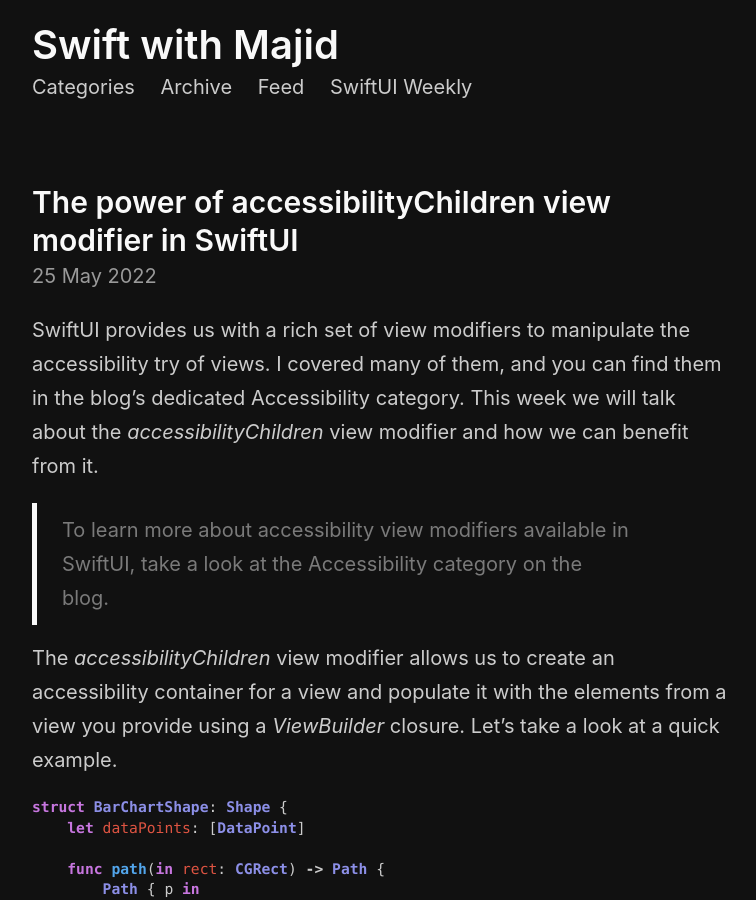
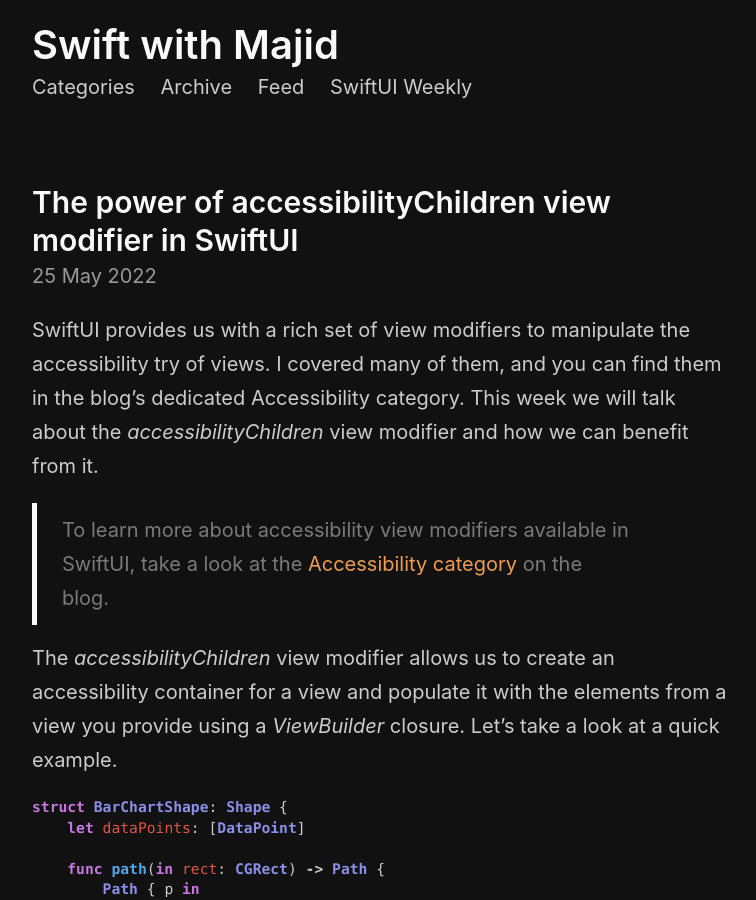
Before and after one commit to mecid/mecid.github.io, a Jekyll site: the page built from _posts/2022-05-25-the-power-of-accessibilityChildren-view-modifier-in-swiftui.md, in a window 1280 px wide and 900 px high. Shown: the whole window, without its empty margins (258-1014 px from the left). Built offline with Jekyll 4.4.1, drawn with Linux system fonts in a browser that asks for light colours; some of the changed lines change nothing that is shown; some of the changed text lies outside the part shown.

Commit message:
reference posts added to accessibility children post

```diff
--- a/_posts/2022-05-25-the-power-of-accessibilityChildren-view-modifier-in-swiftui.md
+++ b/_posts/2022-05-25-the-power-of-accessibilityChildren-view-modifier-in-swiftui.md
@@ -7,7 +7,7 @@
 
 SwiftUI provides us with a rich set of view modifiers to manipulate the accessibility try of views. I covered many of them, and you can find them in the blog's dedicated Accessibility category. This week we will talk about the *accessibilityChildren* view modifier and how we can benefit from it.
 
-> To learn more about accessibility view modifiers available in SwiftUI, take a look at the Accessibility category on the blog.
+> To learn more about accessibility view modifiers available in SwiftUI, take a look at the [Accessibility category](/categories) on the blog.
 
 The *accessibilityChildren* view modifier allows us to create an accessibility container for a view and populate it with the elements from a view you provide using a *ViewBuilder* closure. Let's take a look at a quick example.
 
@@ -69,6 +69,6 @@
 
 The main difference between the *accessibilityChildren* and *accessibilityRepresentation* view modifiers is that the first one doesn't affect the view itself. It only creates an accessibility container for child elements where the *accessibilityRepresentation* view modifier completely replaces the accessibility tree of the current view.
 
-> To learn more about the benefits of the *accessibilityRepresentation* view modifier, look at my dedicated post.
+> To learn more about the benefits of the *accessibilityRepresentation* view modifier, look at my ["The power of accessibilityRepresentation view modifier in SwiftUI"](/2021/09/01/the-power-of-accessibility-representation-view-modifier-in-swiftui/) post.
 
 Today we learned about another powerful accessibility view modifier that SwiftUI provides us. SwiftUI is doing an excellent job by giving us so many friendly APIs, simplifying the work we have to do to make our apps accessible for everyone.
```
